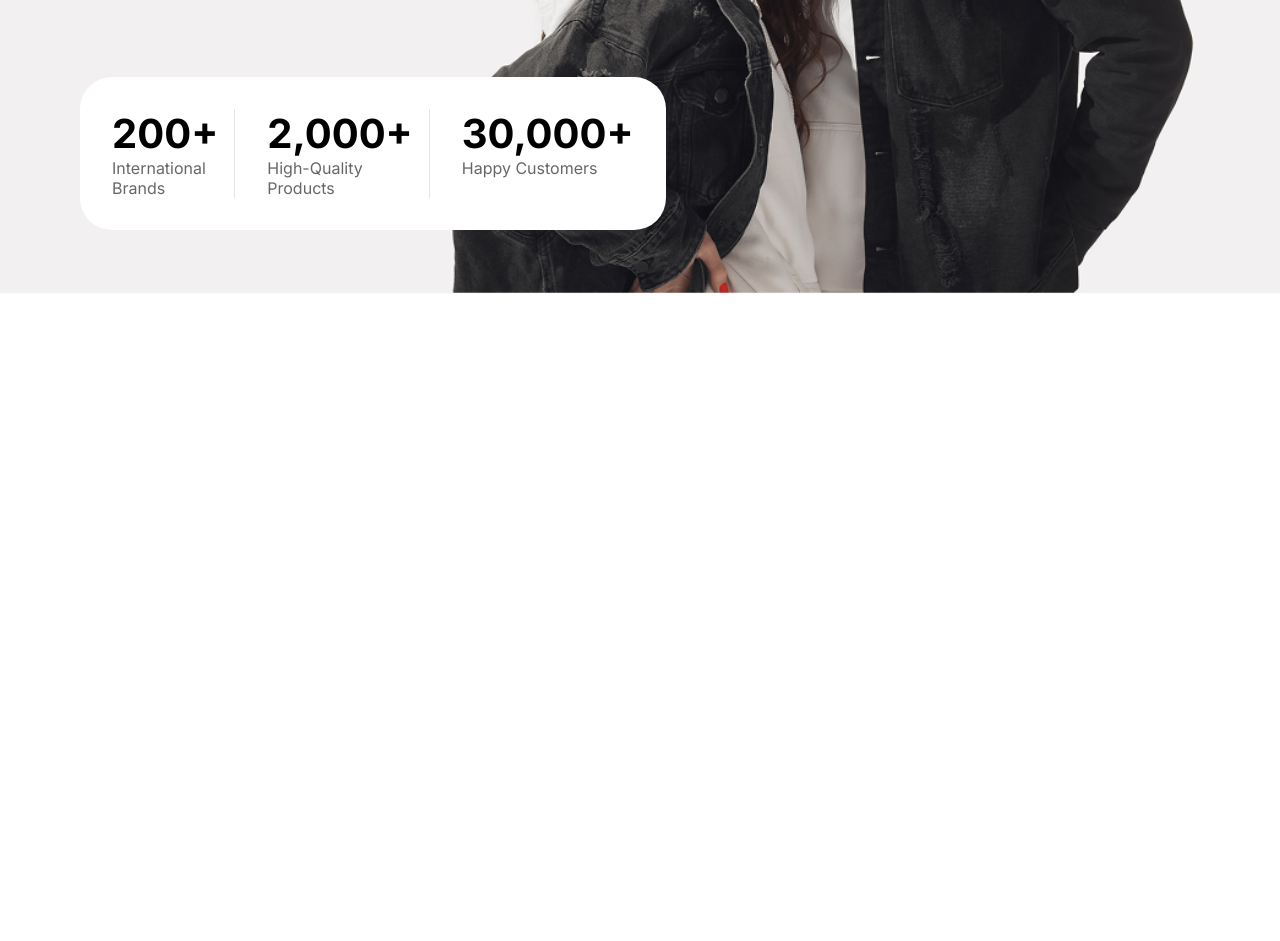
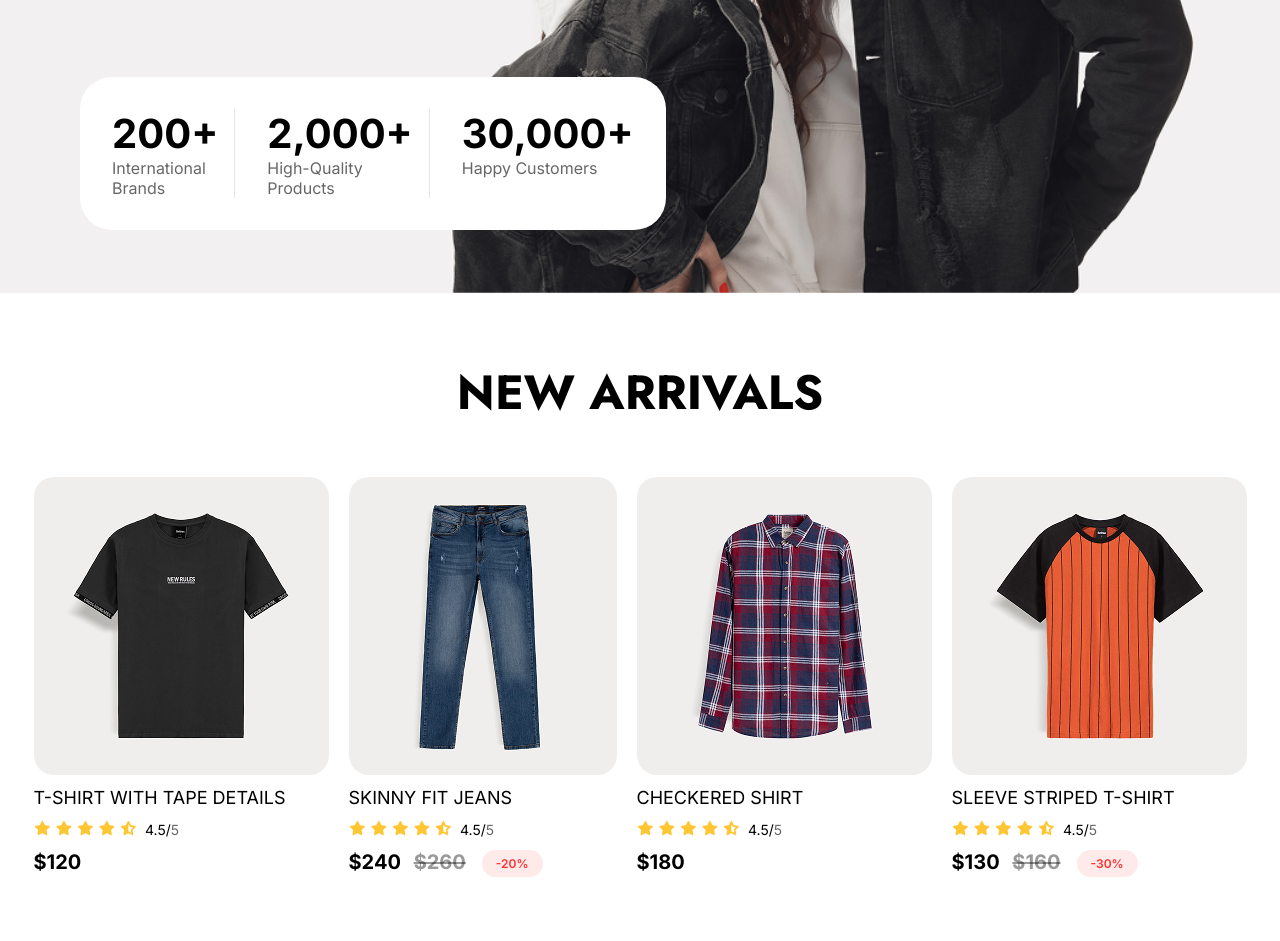
Before and after one commit to ThooHoang/ecommerce, a website built with Vite: page index.html in a window 1280 px wide. Shown: the part 651-1592 px from the top of the page. Before the commit the page ends 945 px from the top, so only its background shows below. Built offline with nearby package versions, Linux system fonts and the light colour scheme.

Commit message:
Add new arrivals section with product cards and styling

```diff
--- a/index.html
+++ b/index.html
@@ -56,6 +56,80 @@
         </div>
       </section>
     </header>
+    <main class="container-padding">
+      <section class="new-arrivals">
+        <h1>NEW ARRIVALS</h1>
+        <div class="arrival-cards">
+          <div class="arrival-card">
+            <img src="./assets/black_tshirt.png" alt="">
+            <p>T-SHIRT WITH TAPE DETAILS</p>
+            <div class="stars">
+              <div class="stars-container">
+                <i class="fa-solid fa-star"></i>
+                <i class="fa-solid fa-star"></i>
+                <i class="fa-solid fa-star"></i>
+                <i class="fa-solid fa-star"></i>
+                <i class="fa-solid fa-star-half-stroke"></i>
+              </div>
+              <p>4.5/<span style="color:rgba(0, 0, 0, 0.6) ;">5</span></p>
+            </div>
+            <h3>$120</h3>
+          </div>
+          <div class="arrival-card">
+            <img src="./assets/skinnyjeans.png" alt="">
+            <p>SKINNY FIT JEANS</p>
+            <div class="stars">
+              <div class="stars-container">
+                <i class="fa-solid fa-star"></i>
+                <i class="fa-solid fa-star"></i>
+                <i class="fa-solid fa-star"></i>
+                <i class="fa-solid fa-star"></i>
+                <i class="fa-solid fa-star-half-stroke"></i>
+              </div>
+              <p>4.5/<span style="color:rgba(0, 0, 0, 0.6) ;">5</span></p>
+            </div>
+            <div class="arrival-price">
+              <h3>$240 <span style="color:rgba(0, 0, 0, 0.4) ; text-decoration: line-through; padding-left: .5rem;">$260</span></h3>
+              <div class="discount">-20%</div>
+            </div>
+          </div>
+          <div class="arrival-card">
+            <img src="./assets/checkeredshirt.png" alt="">
+            <p>CHECKERED SHIRT</p>
+            <div class="stars">
+              <div class="stars-container">
+                <i class="fa-solid fa-star"></i>
+                <i class="fa-solid fa-star"></i>
+                <i class="fa-solid fa-star"></i>
+                <i class="fa-solid fa-star"></i>
+                <i class="fa-solid fa-star-half-stroke"></i>
+              </div>
+              <p>4.5/<span style="color:rgba(0, 0, 0, 0.6) ;">5</span></p>
+            </div>
+            <h3>$180</h3>
+          </div>
+          <div class="arrival-card">
+            <img src="./assets/stripedshirt.png" alt="">
+            <p>SLEEVE STRIPED T-SHIRT</p>
+            <div class="stars">
+              <div class="stars-container">
+                <i class="fa-solid fa-star"></i>
+                <i class="fa-solid fa-star"></i>
+                <i class="fa-solid fa-star"></i>
+                <i class="fa-solid fa-star"></i>
+                <i class="fa-solid fa-star-half-stroke"></i>
+              </div>
+              <p>4.5/<span style="color:rgba(0, 0, 0, 0.6) ;">5</span></p>
+            </div>
+            <div class="arrival-price">
+              <h3>$130 <span style="color:rgba(0, 0, 0, 0.4) ; text-decoration: line-through; padding-left: .5rem;">$160</span></h3>
+              <div class="discount">-30%</div>
+            </div>
+          </div>
+        </div>
+      </section>
+
+    </main>
 
 
     <script type="module" src="/src/main.js"></script>
--- a/src/style.css
+++ b/src/style.css
@@ -224,3 +224,77 @@ a {
 
 
 /* Hero Ends */
+
+/* Main Starts*/
+
+main {
+  display: flex;
+  justify-content: center;
+  align-items: center;
+}
+
+main h1 {
+  font-family: var(--font-heading);
+  font-size: 3rem;
+  text-align: center;
+  margin-bottom: 50px;
+}
+
+.arrival-cards {
+  display: flex;
+  gap: 20px;
+}
+
+.arrival-card {
+  display: flex;
+  flex-direction: column;
+  gap: .75rem;
+}
+
+.arrival-card img {
+  border-radius: 20px;
+}
+
+.arrival-card p {
+  font-size: 1.125rem;
+  font-family: var(--font-body);
+}
+
+.stars-container .fa-solid {
+  color: rgba(255, 198, 51, 1);
+  font-size: .875rem;
+
+}
+
+.stars {
+  display: flex;
+  align-items: center;
+  gap: 0.5rem;
+}
+
+.stars p {
+  font-family: var(--font-body);
+  font-size: .875rem;
+}
+
+.arrival-card h3 {
+  font-size: 1.25rem;
+  font-family: var(--font-body);
+}
+
+.arrival-price {
+  display: flex;
+  gap: 1rem;
+}
+
+.discount {
+  background-color:rgba(255, 51, 51, 0.1);
+  color: rgba(255, 51, 51, 1);
+  padding: 6px 14px;
+  font-size: 12px;
+  font-family: var(--font-body);
+  border-radius: 62px ;
+  font-weight: 600;
+}
+
+/* Main Ends */
```
